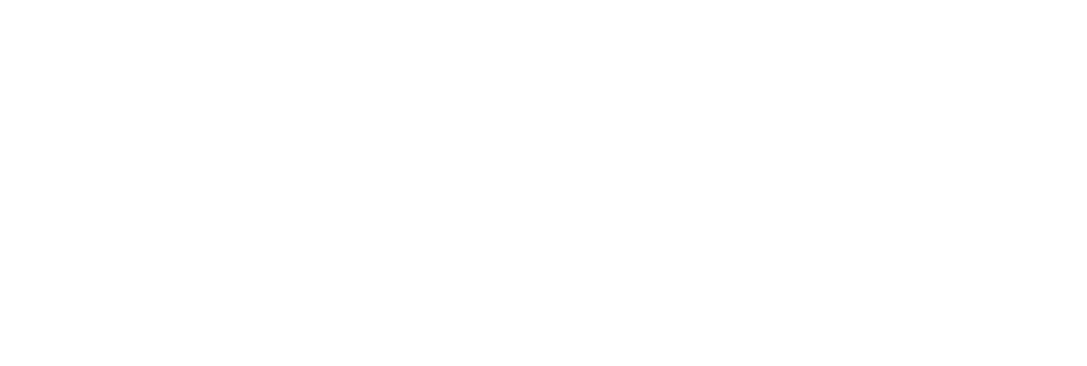
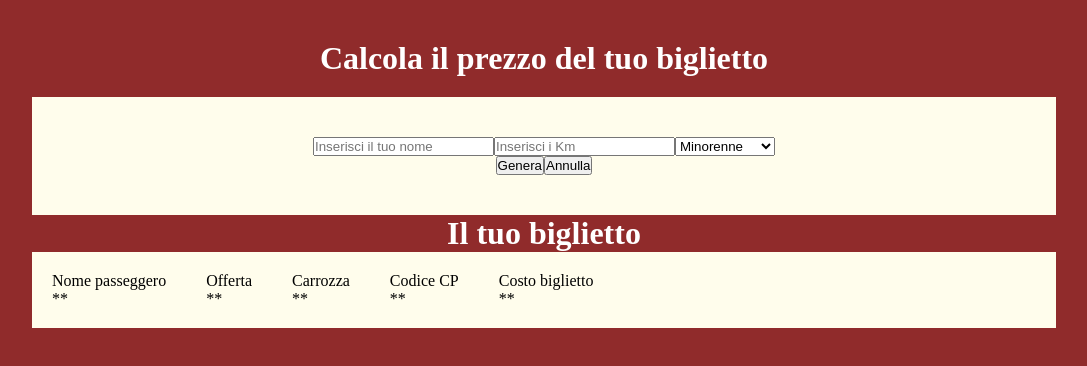
Before and after one commit to FrancescoPandolfi/js-biglietto-treno-form, a plain HTML site: page index.html in a window 1280 px wide. Shown: the whole page, without its empty margins (96-1183 px from the left). Drawn offline with Linux system fonts and the light colour scheme.

Commit message:
Parte html struttura

```diff
--- a/css/style.css
+++ b/css/style.css
@@ -0,0 +1,40 @@
+* {
+  margin: 0;
+  padding: 0;
+  box-sizing: border-box;
+}
+
+body {
+  background-color: #902b2b;
+  text-align: center;
+  margin-top: 40px;
+}
+h1 {
+  color: white;
+}
+.wrapper {
+  width: 80%;
+  margin: 20px auto;
+}
+#container {
+  margin-top: 20px;
+  padding: 40px 0;
+  background-color: #fffdec
+}
+.row {
+  display: flex;
+  justify-content: center;
+}
+
+
+#biglietto {
+  background-color: #fffdec
+}
+
+.row_biglietto {
+  display: flex;
+  text-align: left;
+}
+.col_biglietto {
+  padding: 20px;
+}
--- a/index.html
+++ b/index.html
@@ -7,8 +7,70 @@
     <title>Biglietto del treno</title>
   </head>
   <body>
+    <div class="wrapper">
 
-    <div class="wrapper"></div>
+      <h1>Calcola il prezzo del tuo biglietto</h1>
+      <!-- Inserimento dati -->
+      <div id="container">
+        <div class="row">
+          <div class="col">
+            <input id="nome_pass" type="text" placeholder="Inserisci il tuo nome">
+          </div>
+          <div class="col">
+            <input id="km_da_percorrere" type="number" placeholder="Inserisci i Km" name="" value="">
+          </div>
+          <div class="col">
+            <select id="eta_pass" class="" name="">
+              <option value="">Minorenne</option>
+              <option value="">Maggiorenne</option>
+              <option value="">Over 65</option>
+            </select>
+          </div>
+        </div>
+
+        <div class="row">
+          <button id="genera" type="button">Genera</button>
+          <button id="annulla" type="button">Annulla</button>
+        </div>
+
+      </div>
+
+      <h1>Il tuo biglietto</h1>
+
+      <!-- Biglietto generato -->
+      <div id="biglietto">
+      <div class="row_biglietto">
+
+        <div class="col_biglietto">
+          <p>Nome passeggero</p>
+          <p id="nome_passeggero">**</p>
+        </div>
+
+        <div class="col_biglietto">
+          <p>Offerta</p>
+          <p id="offerta">**</p>
+        </div>
+
+        <div class="col_biglietto">
+          <p>Carrozza</p>
+          <p id="carrozza">**</p>
+        </div>
+
+        <div class="col_biglietto">
+          <p>Codice CP</p>
+          <p id="codice_cp">**</p>
+        </div>
+
+        <div class="col_biglietto">
+          <p>Costo biglietto</p>
+          <p id="costo_biglietto">**</p>
+        </div>
+
+      </div>
+
+      </div>
+    </div>
+
 
 
     <script src="js/script.js" charset="utf-8"></script>
```
